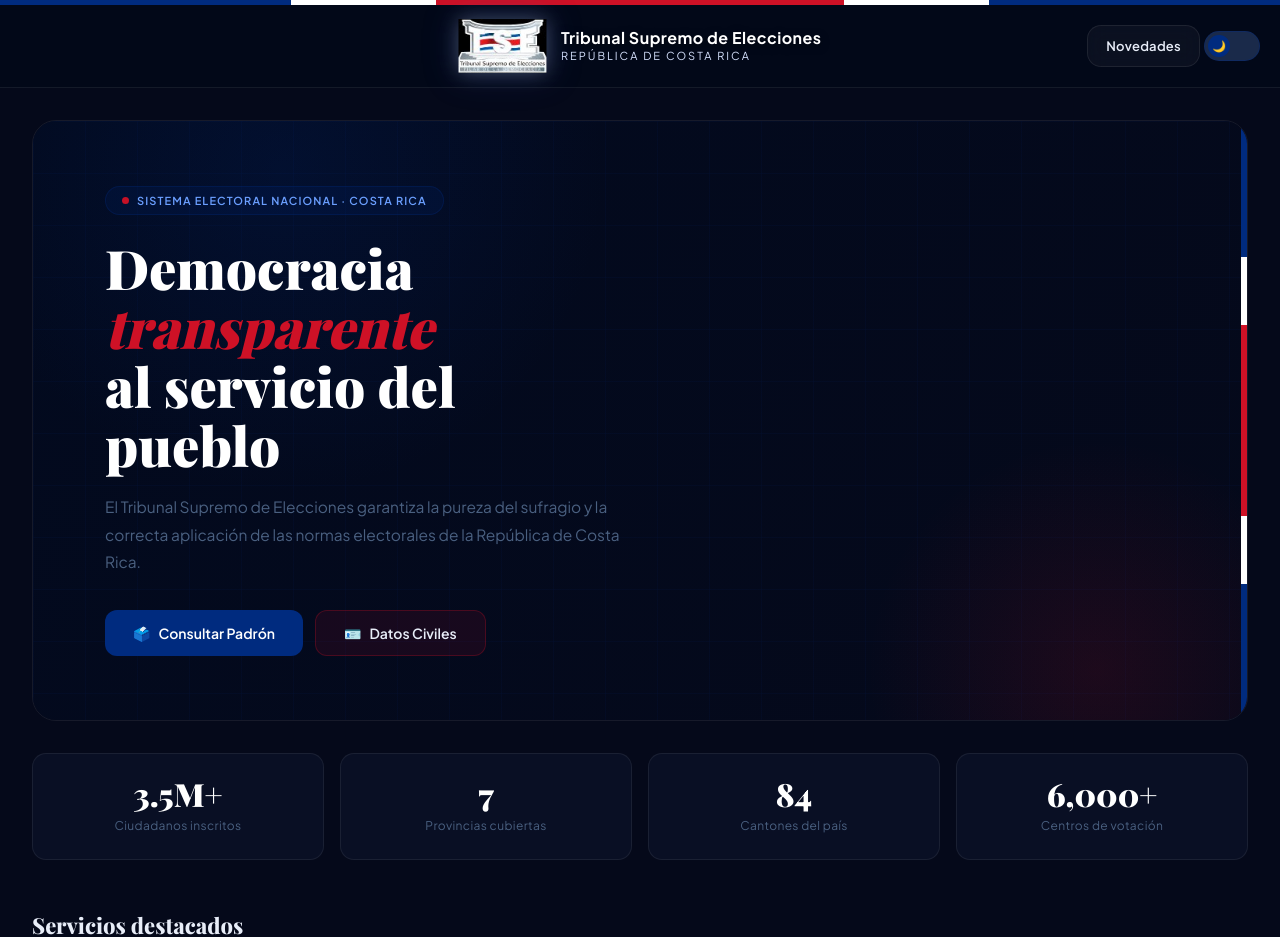
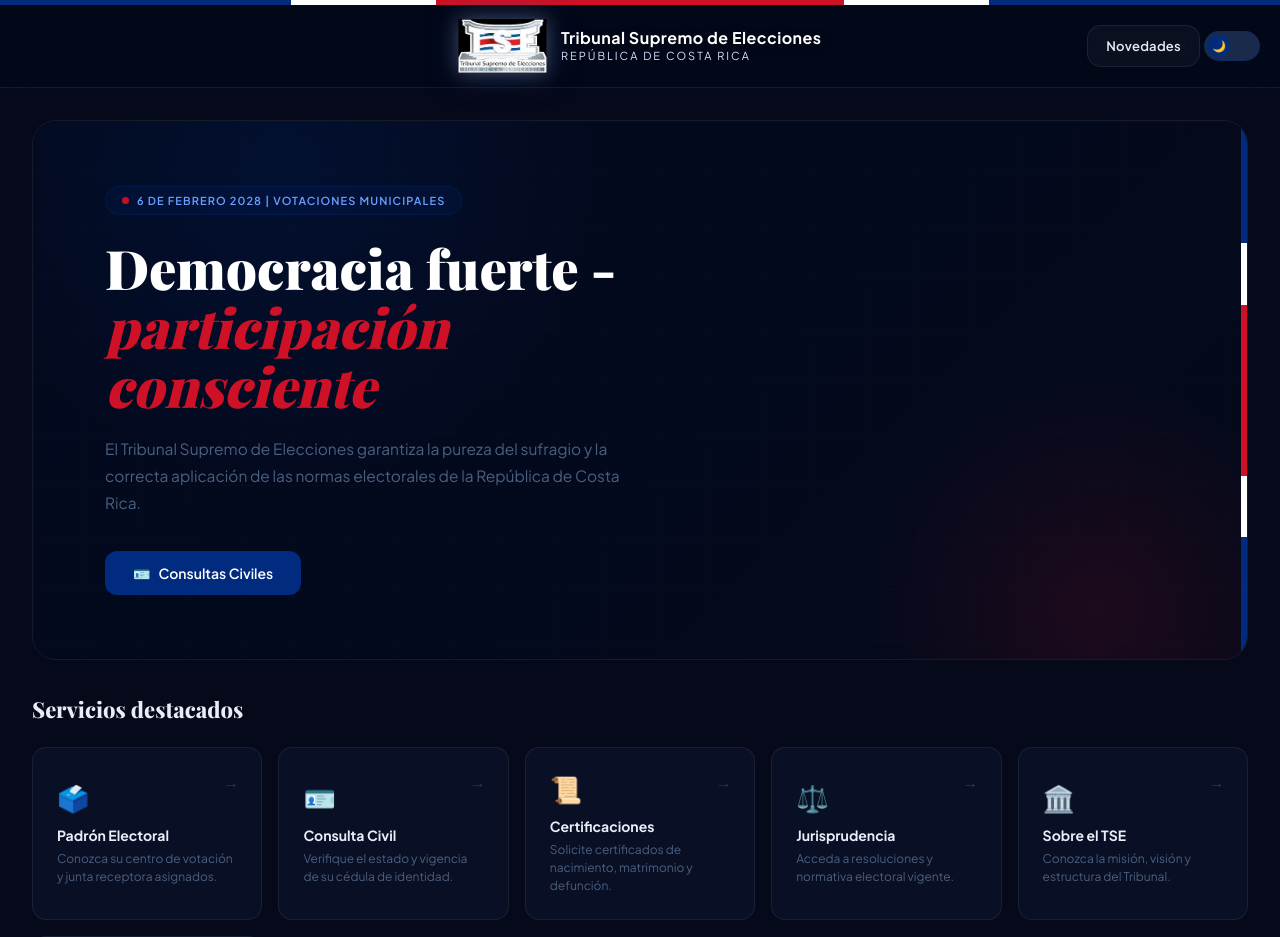
Before and after one commit to Divan27/PY2_Dise-oSoftware, a React (Vite) app: page / in a window 1280 px wide. Shown: the top 937 px of the page. Built offline with nearby package versions, Linux system fonts and the light colour scheme.

Commit message:
Rediseñar ventana principal de la pagina
Se ajustan nuevas opciones para el uso de la pagina

```diff
--- a/src/pages/Home.jsx
+++ b/src/pages/Home.jsx
@@ -1,4 +1,6 @@
+import { useState } from 'react'
 import { QUICK_SERVICES, NEWS } from '../data/index.js'
+import CedulaInput from '../components/CedulaInput'
 import styles from './Home.module.css'
 
 function HeroBanner({ setPage }) {
@@ -6,6 +8,7 @@ function HeroBanner({ setPage }) {
     <section className={styles.hero}>
       {/* BG layers */}
       <div className={styles.heroBg} />
+      <div className={styles.heroImage} />
       <div className={styles.heroGrid} />
       <div className={styles.heroGlowBlue} />
       <div className={styles.heroGlowRed} />
@@ -22,47 +25,30 @@ function HeroBanner({ setPage }) {
       <div className={styles.heroContent}>
         <div className={styles.heroBadge}>
           <span className={styles.badgeDot} />
-          Sistema Electoral Nacional · Costa Rica
+          6 de febrero 2028 | Votaciones municipales
         </div>
         <h1 className={styles.heroH1}>
-          Democracia <em>transparente</em><br />
-          al servicio del pueblo
+          Democracia fuerte - <em> participación consciente</em><br />
         </h1>
         <p className={styles.heroP}>
           El Tribunal Supremo de Elecciones garantiza la pureza del sufragio
           y la correcta aplicación de las normas electorales de la República de Costa Rica.
         </p>
         <div className={styles.heroActions}>
-          <button className={styles.btnPrimary} onClick={() => setPage('padron')}>
-            <span>🗳️</span> Consultar Padrón
-          </button>
-          <button className={styles.btnSecondary} onClick={() => setPage('civil')}>
-            <span>🪪</span> Datos Civiles
+          <button
+            className={styles.btnPrimary}
+            onClick={() => setPage('civil')}
+          >
+            <span>🪪</span>
+            Consultas Civiles
           </button>
         </div>
       </div>
+
     </section>
   )
 }
 
-function Stats() {
-  const data = [
-    { num: '3.5M+', lbl: 'Ciudadanos inscritos' },
-    { num: '7',     lbl: 'Provincias cubiertas' },
-    { num: '84',    lbl: 'Cantones del país' },
-    { num: '6,000+', lbl: 'Centros de votación' },
-  ]
-  return (
-    <div className={styles.statsRow}>
-      {data.map(d => (
-        <div key={d.num} className={styles.statCard}>
-          <div className={styles.statNum}>{d.num}</div>
-          <div className={styles.statLbl}>{d.lbl}</div>
-        </div>
-      ))}
-    </div>
-  )
-}
 
 function QuickAccess({ setPage }) {
   return (
@@ -110,10 +96,101 @@ function NewsPreview({ setPage }) {
 export default function Home({ setPage }) {
   return (
   <main className={styles.page}>
+
+    <div className={styles.mainLayout}>
+
+      {/* IZQUIERDA */}
+      <div className={styles.leftContent}>
+
         <HeroBanner setPage={setPage} />
-      <Stats />
+
         <QuickAccess setPage={setPage} />
+
         <NewsPreview setPage={setPage} />
+
+      </div>
+
+      {/* DERECHA */}
+      <aside className={styles.rightPanel}>
+
+        <div className={styles.sideCard}>
+
+          <h3 className={styles.sideTitle}>
+            Información Nacional
+          </h3>
+
+          <div className={styles.sideGrid}>
+
+            <div className={styles.sideItem}>
+              <span className={styles.sideNum}>3.5M+</span>
+              <span className={styles.sideLbl}>Ciudadanos inscritos</span>
+            </div>
+
+            <div className={styles.sideItem}>
+              <span className={styles.sideNum}>7</span>
+              <span className={styles.sideLbl}>Provincias</span>
+            </div>
+
+            <div className={styles.sideItem}>
+              <span className={styles.sideNum}>84</span>
+              <span className={styles.sideLbl}>Cantones</span>
+            </div>
+
+            <div className={styles.sideItem}>
+              <span className={styles.sideNum}>6,000+</span>
+              <span className={styles.sideLbl}>Centros de votación</span>
+            </div>
+
+          </div>
+
+        </div>
+
+        <div className={styles.sideCard}>
+
+          <h3 className={styles.sideTitle}>
+            Gobierno de Costa Rica
+          </h3>
+
+          <div className={styles.sideGrid}>
+
+            <div className={styles.sideItem}>
+              <span className={styles.sideNum}>1</span>
+              <span className={styles.sideLbl}>Presidente</span>
+            </div>
+
+            <div className={styles.sideItem}>
+              <span className={styles.sideNum}>2</span>
+              <span className={styles.sideLbl}>Vicepresidentes</span>
+            </div>
+
+            <div className={styles.sideItem}>
+              <span className={styles.sideNum}>57</span>
+              <span className={styles.sideLbl}>Diputados</span>
+            </div>
+
+            <div className={styles.sideItem}>
+              <span className={styles.sideNum}>84</span>
+              <span className={styles.sideLbl}>Alcaldías</span>
+            </div>
+
+            <div className={styles.sideItem}>
+              <span className={styles.sideNum}>500+</span>
+              <span className={styles.sideLbl}>Regidores</span>
+            </div>
+
+            <div className={styles.sideItem}>
+              <span className={styles.sideNum}>25+</span>
+              <span className={styles.sideLbl}>Instituciones públicas</span>
+            </div>
+
+          </div>
+
+        </div>
+
+      </aside>
+
+    </div>
+
   </main>
 )
 }
```
Lines whose indentation alone changed are shown as unchanged.
